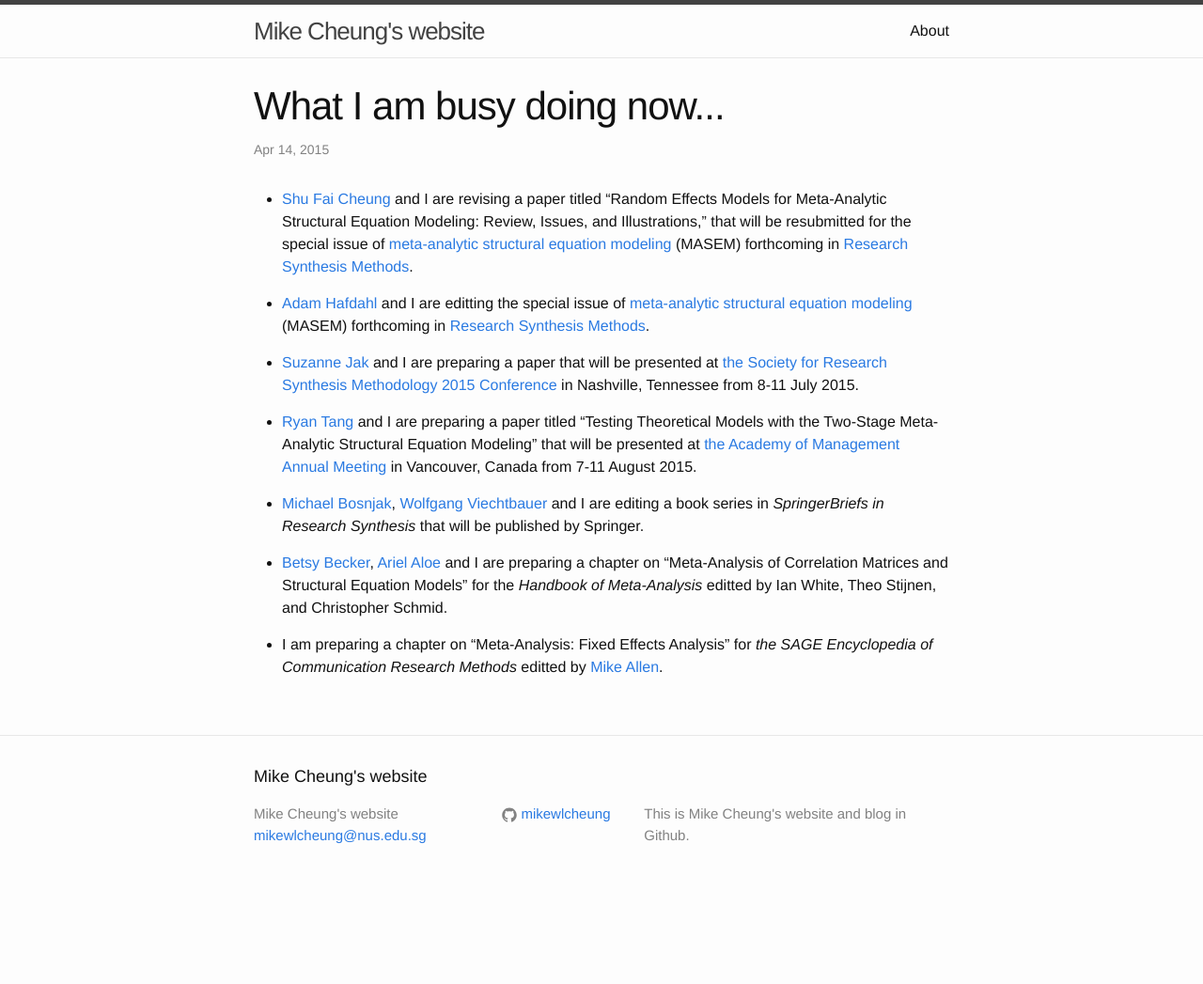
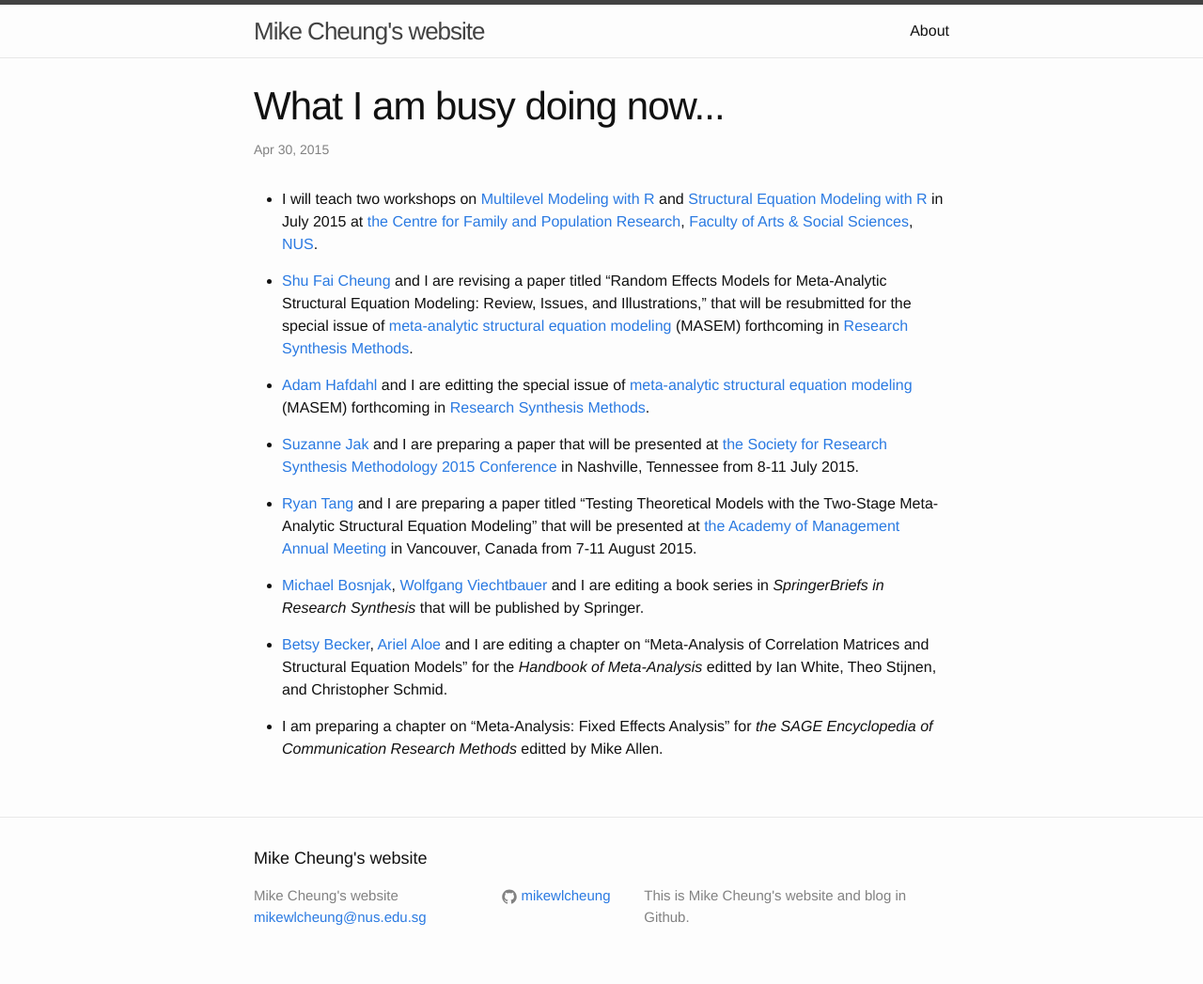
Before and after one commit to mikewlcheung/mikewlcheung.github.io, a Jekyll site: the page built from _posts/2015-04-30-busy.md, in a window 1280 px wide. Shown: the whole page at 94% size. Built offline with Jekyll 4.4.1, drawn with Linux system fonts in a browser that asks for light colours; before the commit the page ends 960 px from its top, so only the background shows below that.

Commit message:
Updated a post and about.md

```diff
--- a/_posts/2015-04-14-busy.md
+++ b/_posts/2015-04-30-busy.md
@@ -1,9 +1,11 @@
 ---
 layout: post
 title:  "What I am busy doing now..."
-date:   2015-04-14 18:50:00
+date:   2015-04-30 18:30:00
 categories: [schedule]
 ---
+
+* I will teach two workshops on [Multilevel Modeling with R](http://www.fas.nus.edu.sg/cfpr/Training%20Program/images/Multilevel_modeling_cheung2.pdf) and [Structural Equation Modeling with R](http://www.fas.nus.edu.sg/cfpr/Training%20Program/images/sem_cheung2.pdf) in July 2015 at [the Centre for Family and Population Research](http://www.fas.nus.edu.sg/cfpr/), [Faculty of Arts & Social Sciences](http://www.fas.nus.edu.sg/), [NUS](http://www.nus.edu.sg/).
 
 * [Shu Fai Cheung](http://www.umac.mo/fss/psychology/staff_shufai.html) and I are revising a paper titled "Random Effects Models for Meta-Analytic Structural Equation Modeling: Review, Issues, and Illustrations," that will be resubmitted for the special issue of [meta-analytic structural equation modeling](http://onlinelibrary.wiley.com/journal/10.1002/(ISSN)1759-2887/homepage/call_for_papers_masem.htm) (MASEM) forthcoming in [Research Synthesis Methods](http://onlinelibrary.wiley.com/journal/10.1002/(ISSN)1759-2887).
 
@@ -15,6 +17,6 @@ categories: [schedule]
 
 * [Michael Bosnjak](http://www.psyconsult.de/bosnjak/), [Wolfgang Viechtbauer](http://www.wvbauer.com/) and I are editing a book series in *SpringerBriefs in Research Synthesis* that will be published by Springer.
 
-* [Betsy Becker](http://www.coe.fsu.edu/Faculty-Staff2/Faculty-Staff-Directory/EPLS-Faculty-Profiles-Click-on-faculty-name-for-more-info/Dr.-Betsy-Becker), [Ariel Aloe](http://www.uni.edu/coe/departments/educational%20psychology%20foundations/faculty%20directory/Ariel%20Aloe) and I are preparing a chapter on "Meta-Analysis of Correlation Matrices and Structural Equation Models" for the *Handbook of Meta-Analysis* editted by Ian White, Theo Stijnen, and Christopher Schmid.
+* [Betsy Becker](http://www.coe.fsu.edu/Faculty-Staff2/Faculty-Staff-Directory/EPLS-Faculty-Profiles-Click-on-faculty-name-for-more-info/Dr.-Betsy-Becker), [Ariel Aloe](http://www.uni.edu/coe/departments/educational%20psychology%20foundations/faculty%20directory/Ariel%20Aloe) and I are editing a chapter on "Meta-Analysis of Correlation Matrices and Structural Equation Models" for the *Handbook of Meta-Analysis* editted by Ian White, Theo Stijnen, and Christopher Schmid.
 
-* I am preparing a chapter on "Meta-Analysis: Fixed Effects Analysis" for *the SAGE Encyclopedia of Communication Research Methods* editted by [Mike Allen](http://uwm.edu/communication/people/mike-allen/).
+* I am preparing a chapter on "Meta-Analysis: Fixed Effects Analysis" for *the SAGE Encyclopedia of Communication Research Methods* editted by Mike Allen.
```
Also changed, not shown: about.md (+1 -1 lines).
